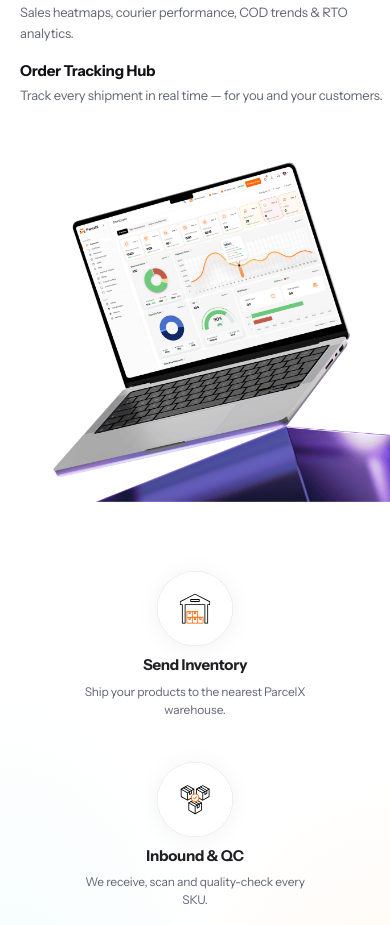
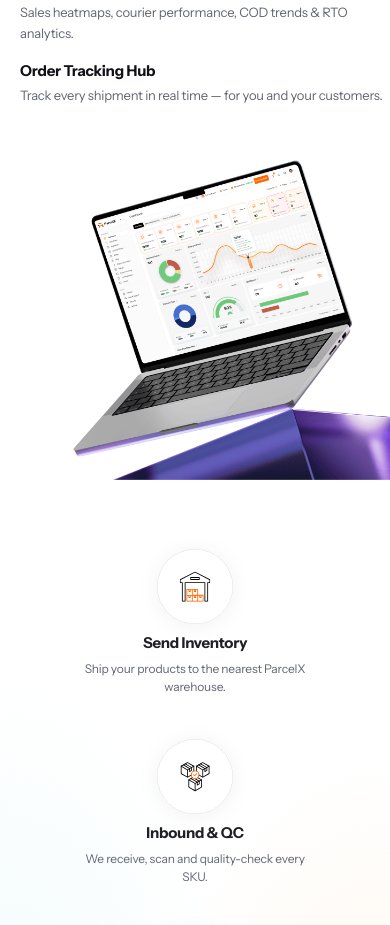
Before and after one commit to anshulsaxena21/px-new-pages, a React (Vite) app: page / in a window 390 px wide. Shown: the part 3180-4105 px from the top of the page. Built offline with nearby package versions, Linux system fonts and the light colour scheme.

Commit message:
Slightly reduce dashboard image size while keeping right-edge alignment

```diff
--- a/src/pages/Fulfillment.css
+++ b/src/pages/Fulfillment.css
@@ -1855,7 +1855,7 @@
   position: relative;
   box-sizing: border-box;
   display: grid;
-  grid-template-columns: minmax(0, 1fr) minmax(0, 48vw);
+  grid-template-columns: minmax(0, 1fr) minmax(0, 43vw);
   align-items: center;
   gap: clamp(28px, 3.4vw, 56px);
   width: 100%;
@@ -2007,9 +2007,10 @@
   .fulfillment-page .benefits .feature-card { padding-right: 22px; padding-left: 22px; }
   .fulfillment-page .technology-edge-section { height: 330px; }
   .fulfillment-page .technology-edge-copy { width: 47%; right: 26px; }
-  .fulfillment-page .dashboard-reference-section { grid-template-columns: minmax(0,1fr) minmax(0,44vw); gap: 28px; padding-left: var(--page-gutter); }
+  .fulfillment-page .dashboard-reference-section { grid-template-columns: minmax(0,1fr) minmax(0,40vw); gap: 28px; padding-left: var(--page-gutter); }
   .fulfillment-page .dashboard-reference-copy h2 { font-size: 40px; font-weight: 500; }
   .fulfillment-page .dashboard-reference-visual { width: 100%; }
+  .fulfillment-page .dashboard-reference-laptop { width: 100%; }
   .fulfillment-page .workflow-flow { height: 570px; }
   .fulfillment-page .workflow-flow-node { width: 25%; }
   .fulfillment-page .workflow-node-order-sync { top: 195px; }
@@ -2054,7 +2055,7 @@
   .fulfillment-page .dashboard-reference-section { display: flex; flex-direction: column; align-items: stretch; gap: 22px; width: 100%; margin-top: var(--section-gap); padding: 0 0 0 var(--page-gutter); }
   .fulfillment-page .dashboard-reference-copy h2 { font-size: clamp(30px, 7vw, 40px); font-weight: 500; letter-spacing: -1px; }
   .fulfillment-page .dashboard-reference-visual { width: calc(100% + var(--page-gutter)); margin-right: 0; align-self: stretch; }
-  .fulfillment-page .dashboard-reference-laptop { width: 100%; max-width: none; object-position: right center; }
+  .fulfillment-page .dashboard-reference-laptop { width: 94%; max-width: none; margin-left: auto; object-position: right center; }
   .fulfillment-page .dashboard-reference-intro { font-size: 14px; margin-bottom: 22px; }
   .fulfillment-page .dashboard-reference-list { gap: 16px; }
   .fulfillment-page .dashboard-reference-list h3 { font-size: 15px; }
```
